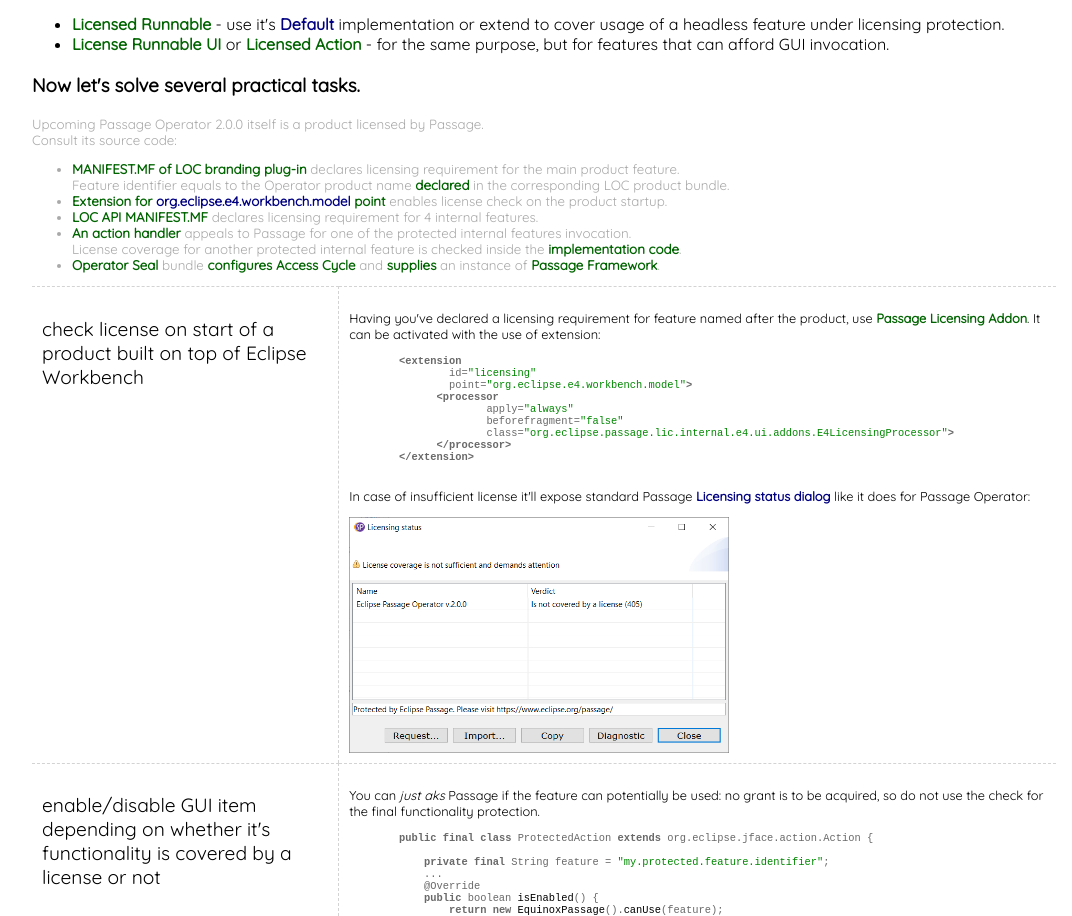
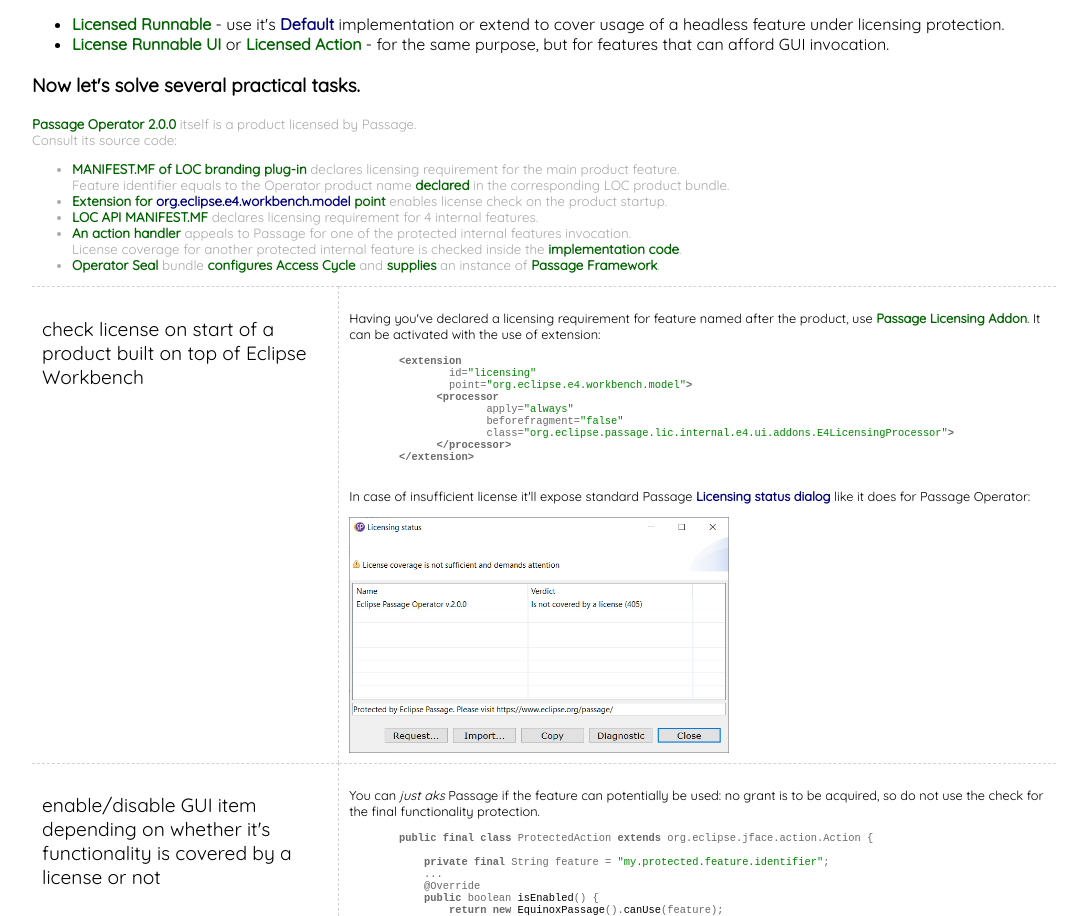
Before and after one commit to eclipse-passage/passage-docs, a plain HTML site: page org.eclipse.passage.docs/html/dev-guide.html in a window 1280 px wide. Shown: the part 1608-2524 px from the top of the page, without its empty margins (96-1168 px from the left). Drawn offline with Linux system fonts and the light colour scheme.

Commit message:
Bug 564527 - Documentation Needed
update reference to Passage Operator 2.0.0

Signed-off-by: eparovyshnaya <elena.parovyshnaya@gmail.com>

```diff
--- a/org.eclipse.passage.docs/html/dev-guide.html
+++ b/org.eclipse.passage.docs/html/dev-guide.html
@@ -186,7 +186,7 @@
     </div>
     <h3>Now let's solve several practical tasks.</h3>
     <div class="note">
-        <p>Upcoming Passage Operator 2.0.0 itself is a product licensed by Passage. <br/>Consult its source
+        <p><a href="https://download.eclipse.org/passage/downloads/release/2.0.0/operator/">Passage Operator 2.0.0</a> itself is a product licensed by Passage. <br/>Consult its source
             code: </p>
         <ul>
             <li>
```
